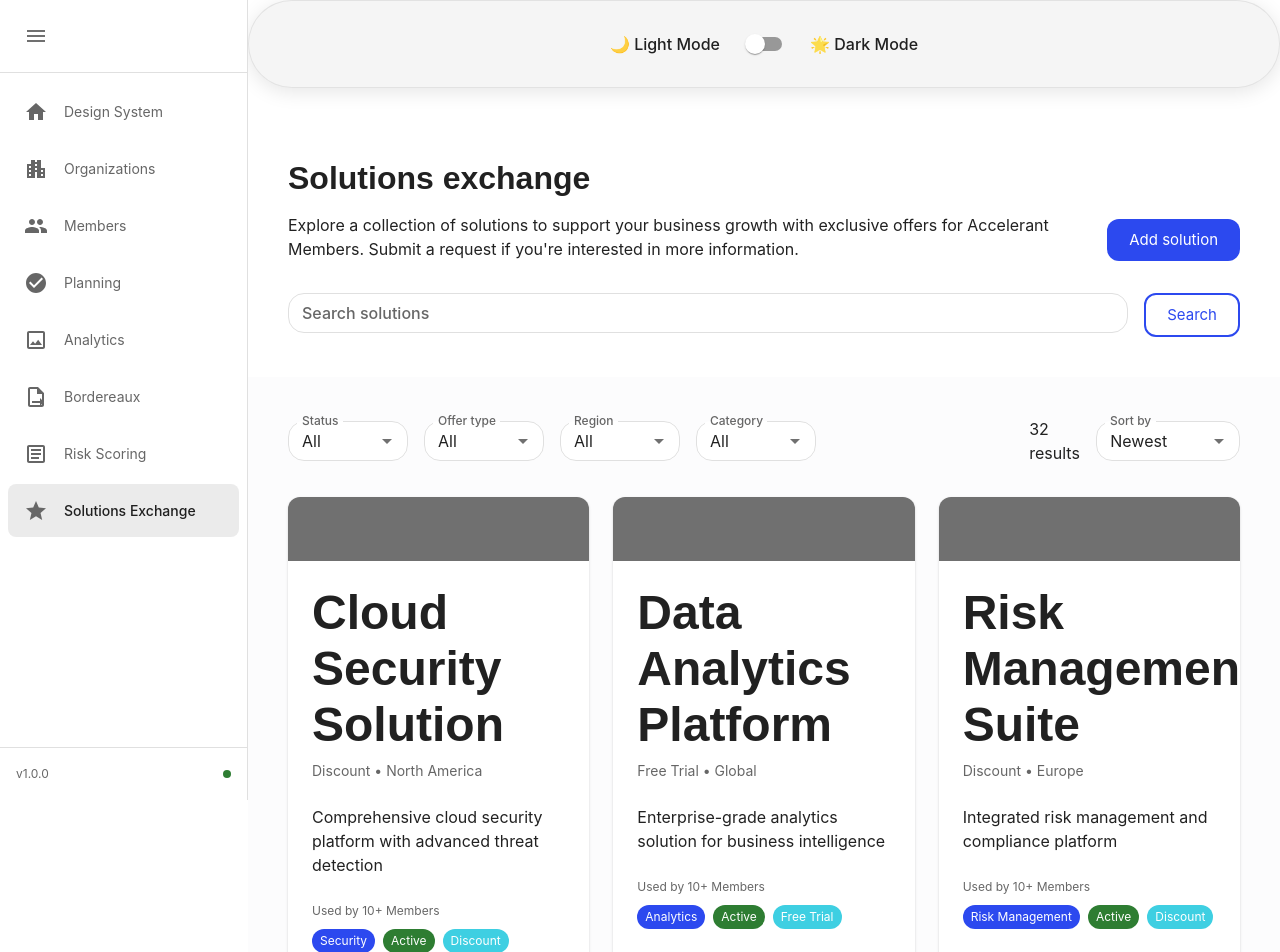
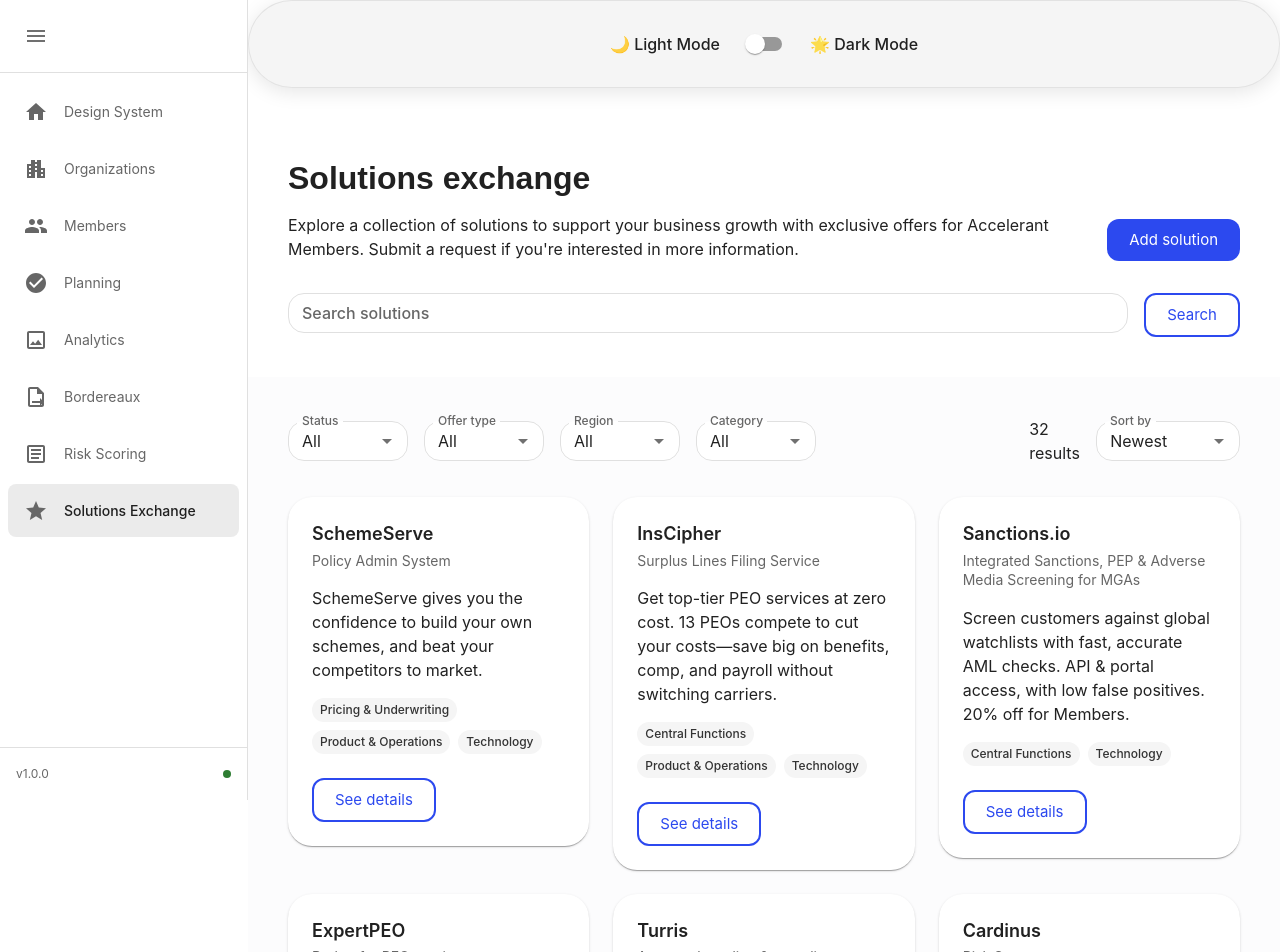
Before and after one commit to d3-jon-allen/Figma-MUI, a React (Vite) app: page /solutions-exchange in a window 1280 px wide. Shown: the top 952 px of the page. Built offline with nearby package versions, Linux system fonts and the light colour scheme.

Commit message:
connecting LessSimpleCard to design

```diff
--- a/src/pages/Organizations.tsx
+++ b/src/pages/Organizations.tsx
@@ -1,5 +1,5 @@
 import React from 'react'
-import { Container, Box, Typography, Paper } from '../components/local'
+import { Container, Box, Typography, Paper, CardHeader, Chip, Button } from '../components/local'
 import LessSimpleCard from '../components/LessSimpleCard'
 
 const Organizations: React.FC = () => {
@@ -13,17 +13,111 @@
         <Typography variant="h6" sx={{ mb: 2, color: 'var(--theme-text-secondary)' }}>
           LessSimpleCard — rendered with Figma-like overrides
         </Typography>
-        <Box>
-          <LessSimpleCard
-            elevation={1}
-            title="InsCipher"
-            subtitle="Agent onboarding & compliance"
-            content="Get top-tier PEO services at zero cost. 13 PEOs compete to cut your costs—save big on benefits, comp, and payroll without switching carriers."
-            chips={["Central Functions", "Product & Operations", "Technology"]}
-            buttonLabel="See details"
-            buttonVariant="contained"
-            buttonColor="primary"
-          />
+        <Box sx={{ display: 'grid', gap: '24px', gridTemplateColumns: { xs: '1fr', md: 'repeat(3, 1fr)' } }}>
+          <LessSimpleCard elevation={1}>
+            <Box sx={{ mb: 'var(--theme-spacing-md)' }}>
+              <CardHeader title="MarketMingle" subheader="Social media strategy & management" sx={{ p: 0 }} />
+            </Box>
+
+            <Typography
+              variant="body1"
+              sx={{
+                fontFamily: 'var(--theme-font-family-inter)',
+                fontSize: '16px',
+                fontWeight: 400,
+                lineHeight: 1.5,
+                color: 'var(--theme-text-primary)',
+                mb: 'var(--theme-spacing-md)'
+              }}
+            >
+              Leverage expert social media strategies to boost your brand presence. Comprehensive management services ensure engagement and growth across all platforms.
+            </Typography>
+
+            <Box
+              sx={{
+                display: 'flex',
+                flexWrap: 'wrap',
+                gap: 'var(--theme-spacing-sm)',
+                mb: 'var(--theme-spacing-lg)'
+              }}
+            >
+              <Chip label="Marketing & Branding" variant="filled" color="default" size="small" />
+              <Chip label="Growth & Engagement" variant="filled" color="primary" size="small" />
+              <Chip label="Digital Strategy" variant="filled" color="default" size="small" />
+            </Box>
+
+            <Button variant="outlined" color="secondary" size="large">See details</Button>
+          </LessSimpleCard>
+
+          <LessSimpleCard elevation={1}>
+            <Box sx={{ mb: 'var(--theme-spacing-md)' }}>
+              <CardHeader title="CloudSync" subheader="Data storage & backup solutions" sx={{ p: 0 }} />
+            </Box>
+
+            <Typography
+              variant="body1"
+              sx={{
+                fontFamily: 'var(--theme-font-family-inter)',
+                fontSize: '16px',
+                fontWeight: 400,
+                lineHeight: 1.5,
+                color: 'var(--theme-text-primary)',
+                mb: 'var(--theme-spacing-md)'
+              }}
+            >
+              Secure your data with scalable cloud solutions. Enjoy automatic backups and 24/7 access to your files from anywhere in the world.
+            </Typography>
+
+            <Box
+              sx={{
+                display: 'flex',
+                flexWrap: 'wrap',
+                gap: 'var(--theme-spacing-sm)',
+                mb: 'var(--theme-spacing-lg)'
+              }}
+            >
+              <Chip label="Data Management" variant="filled" color="secondary" size="small" />
+              <Chip label="Security & Backup" variant="filled" color="warning" size="small" />
+              <Chip label="Cloud Services" variant="filled" color="default" size="small" />
+            </Box>
+
+            <Button variant="contained" color="warning" size="large">See details</Button>
+          </LessSimpleCard>
+
+          <LessSimpleCard elevation={1}>
+            <Box sx={{ mb: 'var(--theme-spacing-md)' }}>
+              <CardHeader title="WebWiz" subheader="Website design & development" sx={{ p: 0 }} />
+            </Box>
+
+            <Typography
+              variant="body1"
+              sx={{
+                fontFamily: 'var(--theme-font-family-inter)',
+                fontSize: '16px',
+                fontWeight: 400,
+                lineHeight: 1.5,
+                color: 'var(--theme-text-primary)',
+                mb: 'var(--theme-spacing-md)'
+              }}
+            >
+              Create stunning, responsive websites tailored for your business needs. Full-stack development ensures a seamless user experience from start to finish.
+            </Typography>
+
+            <Box
+              sx={{
+                display: 'flex',
+                flexWrap: 'wrap',
+                gap: 'var(--theme-spacing-sm)',
+                mb: 'var(--theme-spacing-lg)'
+              }}
+            >
+              <Chip label="Web Development" variant="filled" color="info" size="small" />
+              <Chip label="Design & UX" variant="outlined" color="success" size="small" />
+              <Chip label="Technology" variant="filled" color="default" size="small" />
+            </Box>
+
+            <Button variant="contained" color="error" size="large">See details</Button>
+          </LessSimpleCard>
         </Box>
       </Paper>
     </Container>
--- a/src/pages/SolutionsExchange.tsx
+++ b/src/pages/SolutionsExchange.tsx
@@ -6,96 +6,58 @@
   TextField,
   Autocomplete
 } from '../components/local';
-import CustomCardNew from '../components/CustomCardNew';
-import { CustomCardNewFlat } from '../components';
+import LessSimpleCard from '../components/LessSimpleCard';
 
 const SolutionsExchange: React.FC = () => {
-  // Mock data for the cards
-  const solutions = [
+  // Figma-sourced card data for Solutions Exchange (node 15702:104250)
+  const cards = [
     {
       id: 1,
-      title: "Cloud Security Solution",
-      description: "Comprehensive cloud security platform with advanced threat detection",
-      status: "Active",
-      offerType: "Discount",
-      region: "North America",
-      category: "Security"
+      title: 'SchemeServe',
+      subtitle: 'Policy Admin System',
+      content:
+        'SchemeServe gives you the confidence to build your own schemes, and beat your competitors to market.',
+      chips: ['Pricing & Underwriting', 'Product & Operations', 'Technology'],
     },
     {
       id: 2,
-      title: "Data Analytics Platform",
-      description: "Enterprise-grade analytics solution for business intelligence",
-      status: "Active",
-      offerType: "Free Trial",
-      region: "Global",
-      category: "Analytics"
+      title: 'InsCipher',
+      subtitle: 'Surplus Lines Filing Service',
+      content:
+        'Get top-tier PEO services at zero cost. 13 PEOs compete to cut your costs—save big on benefits, comp, and payroll without switching carriers.',
+      chips: ['Central Functions', 'Product & Operations', 'Technology'],
     },
     {
       id: 3,
-      title: "Risk Management Suite",
-      description: "Integrated risk management and compliance platform",
-      status: "Active",
-      offerType: "Discount",
-      region: "Europe",
-      category: "Risk Management"
+      title: 'Sanctions.io',
+      subtitle: 'Integrated Sanctions, PEP & Adverse Media Screening for MGAs',
+      content:
+        'Screen customers against global watchlists with fast, accurate AML checks. API & portal access, with low false positives. 20% off for Members.',
+      chips: ['Central Functions', 'Technology'],
     },
     {
       id: 4,
-      title: "Customer Support System",
-      description: "AI-powered customer support and ticketing system",
-      status: "Active",
-      offerType: "Free Trial",
-      region: "North America",
-      category: "Customer Support"
-    },
-    {
-      id: 5,
-      title: "Financial Planning Tool",
-      description: "Advanced financial planning and forecasting software",
-      status: "Active",
-      offerType: "Discount",
-      region: "Global",
-      category: "Finance"
-    },
-    {
-      id: 6,
-      title: "Compliance Monitoring",
-      description: "Real-time compliance monitoring and reporting solution",
-      status: "Active",
-      offerType: "Free Trial",
-      region: "Europe",
-      category: "Compliance"
-    }
-  ];
-
-  // Props sourced from Figma second-row cards (node 15841:6546)
-  const secondRowCardProps = [
-    {
       title: 'ExpertPEO',
       subtitle: 'Broker for PEO services',
       content:
         'Get top-tier PEO services at zero cost. 13 PEOs compete to cut your costs—save big on benefits, comp, and payroll without switching carriers.',
-      categories: ['Pricing & Underwriting', 'Product & Operations', 'Technology'],
-      categoryColors: ['primary', 'secondary', 'default'] as const,
-      buttonColor: 'primary' as const,
+      chips: ['Pricing & Underwriting', 'Product & Operations', 'Technology'],
     },
     {
+      id: 5,
       title: 'Turris',
-      subtitle: 'Agent onbarding & compliance',
+      subtitle: 'Agent onboarding & compliance',
       content:
         'Automate agent onboarding, licensing, and compliance in minutes. Self-serve tools + 6-month free trial & 20% lifetime discount for Members.',
-      categories: ['Central Functions', 'Product & Operations', 'Technology'],
-      categoryColors: ['default', 'error', 'info'] as const,
-      buttonColor: 'secondary' as const,
+      chips: ['Central Functions', 'Product & Operations', 'Technology'],
     },
     {
+      id: 6,
       title: 'Cardinus',
       subtitle: 'Risk Surveys',
       content:
         'High-quality risk surveys to reduce costs, save lives & meet compliance. Nationwide team. Preferred rates for Accelerant Members.',
-      categories: ['Claims', 'Product & Operations', 'Technology'],
-      categoryColors: ['default', 'default', 'warning'] as const,
-      buttonColor: 'warning' as const,
+      chips: ['Claims', 'Pricing & Underwriting', 'Technology'],
     },
   ];
 
@@ -299,35 +261,18 @@
 
           {/* Cards Grid */}
           <Grid container spacing={3}>
-            {solutions.map((solution, index) => (
-              <Grid item xs={12} sm={6} md={4} key={solution.id}>
-                {index < 3 ? (
-                  <CustomCardNew
-                    title={solution.title}
-                    subtitle={`${solution.offerType} • ${solution.region}`}
-                    content={solution.description}
-                    usageText="Used by 10+ Members"
-                    categories={[solution.category, solution.status, solution.offerType]}
-                    categoryColors={["primary", "success", "secondary"]}
-                    categoryVariants={["filled", "filled", "filled"]}
-                    showPlaceholder={true}
-                    actions={[{ label: "See details", variant: "contained", color: "primary" }]}
-                    className="h-full flex flex-col"
-                  />
-                ) : (
-                  <CustomCardNewFlat
-                    title={secondRowCardProps[index - 3].title}
-                    subtitle={secondRowCardProps[index - 3].subtitle}
-                    content={secondRowCardProps[index - 3].content}
-                    usageText="Used by 10+ Members"
-                    categories={secondRowCardProps[index - 3].categories}
-                    categoryColors={secondRowCardProps[index - 3].categoryColors as any}
-                    categoryVariants={["filled", "filled", "filled"]}
-                    showPlaceholder={true}
-                    actions={[{ label: "See details", variant: "outlined", color: (secondRowCardProps[index - 3] as any).buttonColor }]}
-                    className="h-full flex flex-col"
-                  />
-                )}
+            {cards.map((card) => (
+              <Grid item xs={12} sm={6} md={4} key={card.id}>
+                <LessSimpleCard
+                  elevation={1}
+                  title={card.title}
+                  subtitle={card.subtitle}
+                  content={card.content}
+                  chips={card.chips}
+                  buttonLabel="See details"
+                  buttonVariant="outlined"
+                  buttonColor="primary"
+                />
               </Grid>
             ))}
           </Grid>
```
Also changed, not shown: src/components/LessSimpleCard.figma.tsx (+41 -0 lines), src/utils/figma.ts (added, +33 -0 lines).
